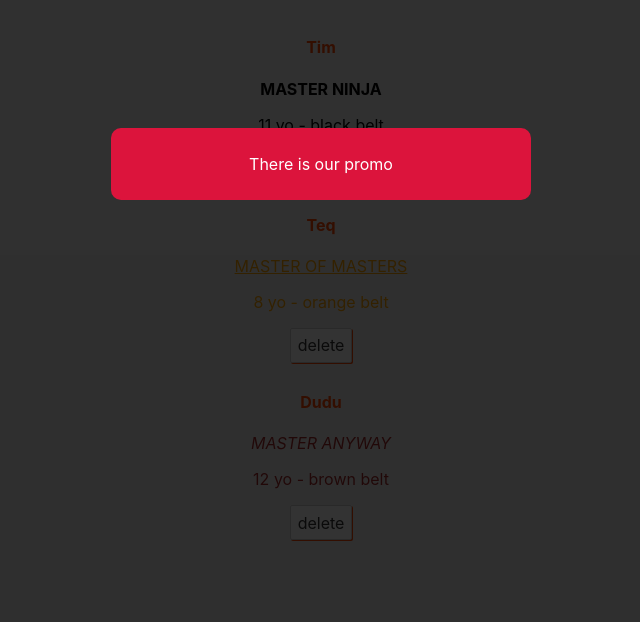
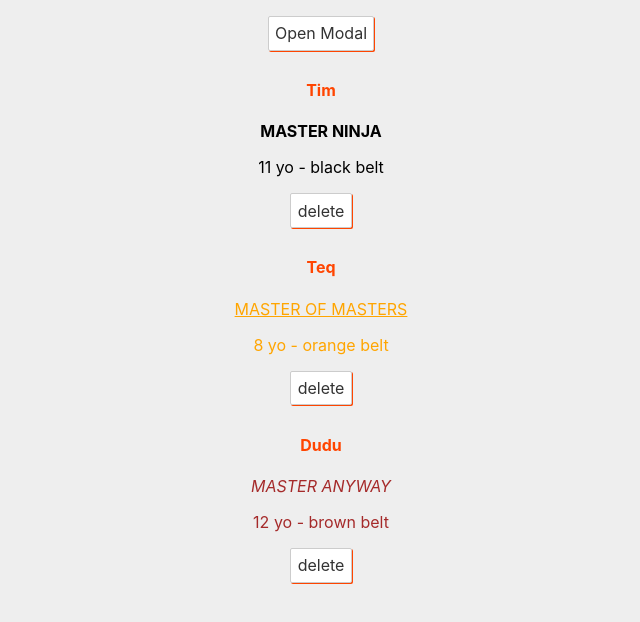
Before and after one commit to maxdevjs/learn-svelte-tutorial-for-beginners, a Svelte app in the folder myproject/: page / in a window 1280 px wide. Shown: the top 622 px of the page, without its empty margins (319-959 px from the left). Built offline with nearby package versions, Linux system fonts and the light colour scheme.

Commit message:
Implement event forwarding for modal (lesson-12)

```diff
--- a/myproject/src/App.svelte
+++ b/myproject/src/App.svelte
@@ -26,9 +26,15 @@
   }
 
   messageBuild();
+
+  let showModal = false;
+
+  const toggleModal = () => {
+    return showModal = !showModal;
+  }
 </script>
 
-<Modal message={message} isPromo={isPromo} />
+<Modal {showModal} {message} isPromo={isPromo} on:click={toggleModal} />
 
 <style>
   main {
@@ -46,6 +52,7 @@
 </style>
 
 <main>
+  <button on:click={toggleModal}>Open Modal</button>
   {#each people as person (person.id)}
     <div style="color: {person.beltColour};">
       <h4>{person.name}</h4>
--- a/myproject/src/Modal.svelte
+++ b/myproject/src/Modal.svelte
@@ -1,11 +1,11 @@
 <script>
   export let message = 'deafult value'; // passed as a prop
-  let showModal = true;
+  export let showModal = false;
   export let isPromo = false;
 </script>
 
 {#if showModal}
-  <div class="backdrop" class:promo={isPromo}>
+  <div class="backdrop" class:promo={isPromo} on:click>
     <div class="modal">
       <p>{message}</p>
       <!-- {#if isPromo}
```
